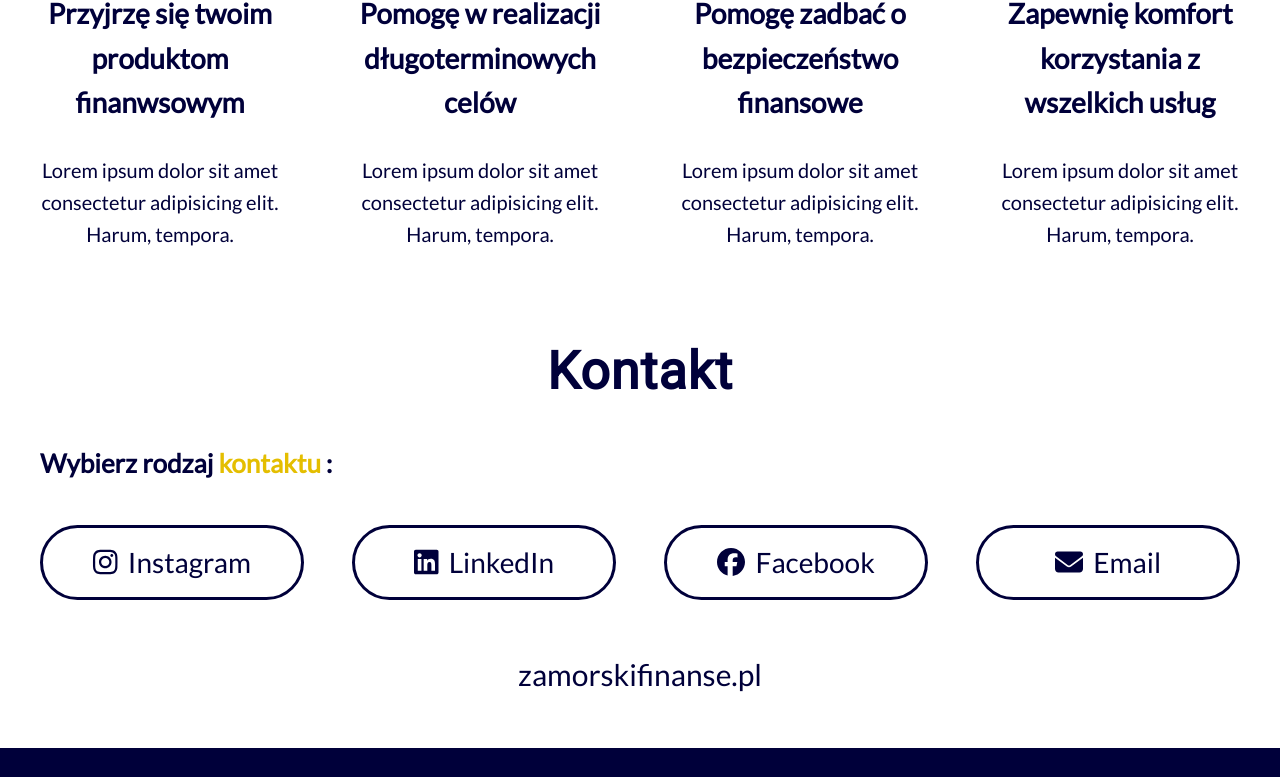
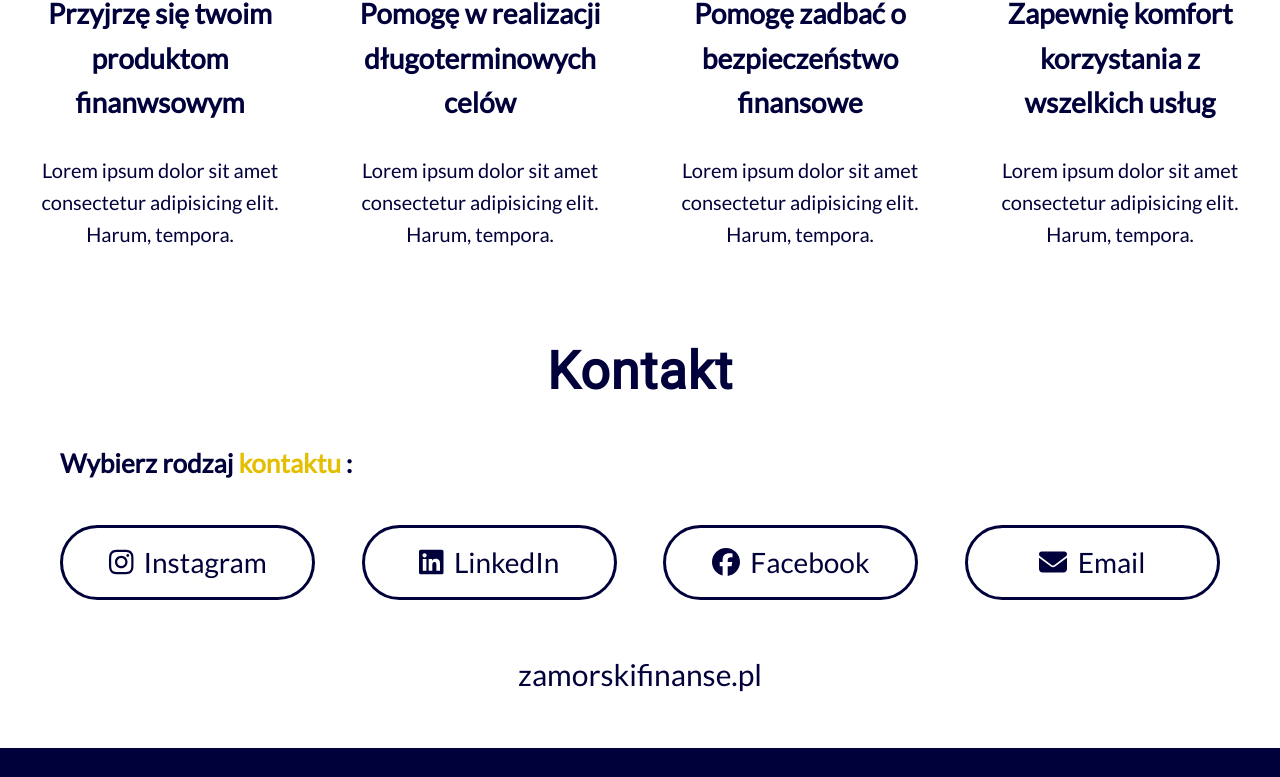
Before and after one commit to Soszka/Angular-zamorskiFinanse, an Angular app: page / in a window 1280 px wide. Shown: the part 2669-3446 px from the top of the page. Built offline with nearby package versions, Linux system fonts and the light colour scheme.

Commit message:
responsiveness added to 'contact section'

```diff
--- a/src/app/contact/contact.component.scss
+++ b/src/app/contact/contact.component.scss
@@ -8,6 +8,13 @@
   display: flex;
   justify-content: space-between;
   margin-top: 40px;
+  padding: 0 20px;
+  @include extra-large-screens {
+    flex-direction: column;
+    justify-content: center;
+    align-items: center;
+    margin: 0;
+  }
 
   a {
     color: $text-color;
@@ -19,10 +26,16 @@
     border-radius: 50px;
     cursor: pointer;
     width: 22%;
+    @include extra-large-screens {
+      width: 70%;
+      margin: 20px auto;
+    }
+    @include small-screens {
+      width: 90%;
+    }
 
     .icon {
       margin-right: 5px;
-      transition: transform 2s;
     }
 
     &:hover {
@@ -33,9 +46,15 @@
 }
 
 h3 {
+  margin-left: 20px;
   font-size: 26px;
   span {
     color: rgb(228, 190, 0);
+  }
+
+  @include extra-large-screens {
+    text-align: center;
+    margin: 0 0 6px;
   }
 }
 
@@ -48,6 +67,10 @@ h3 {
   font-size: $content-font-size * 1.5;
   cursor: pointer;
   position: relative;
+
+  @include extra-large-screens {
+    margin: 20px auto;
+  }
 
   &::after {
     content: '';
--- a/src/app/hero/hero.component.scss
+++ b/src/app/hero/hero.component.scss
@@ -18,6 +18,9 @@
     padding: 60px 30px;
     height: auto;
   }
+  @include small-screens {
+    padding: 80px 0px 60px;
+   }
 
   h1 {
     font-size: $content-font-size * 3;
--- a/src/app/oferts-preview/oferts-preview.component.scss
+++ b/src/app/oferts-preview/oferts-preview.component.scss
@@ -6,7 +6,7 @@
   height: 300px;
   padding: 60px 30px;
   @include large-screens {
-    padding: 30px;
+    padding: 30px 30px 40px;
     height: auto;
   }
 
@@ -32,7 +32,7 @@
       font-size: 16px;
 
       h1 {
-        margin-top: 0;
+        margin: 0;
       }
     }
   }
--- a/src/app/our-work/our-work.component.scss
+++ b/src/app/our-work/our-work.component.scss
@@ -14,6 +14,11 @@
 .work-item {
   padding: 30px;
   position: relative;
+
+  &:last-child {
+    padding-bottom: 0;
+  }
+
   @include extra-large-screens {
     width: 45%;
   }
```
